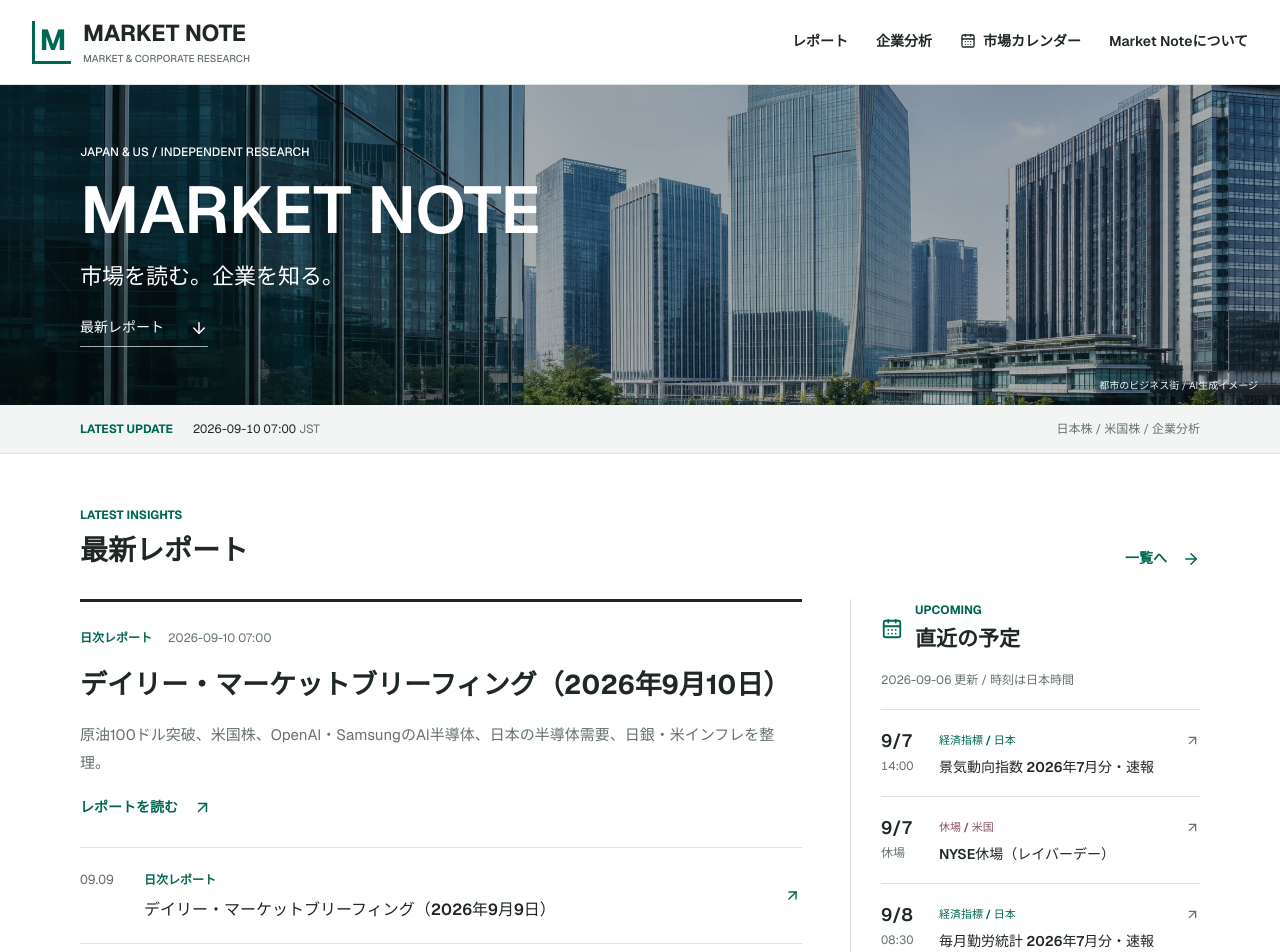
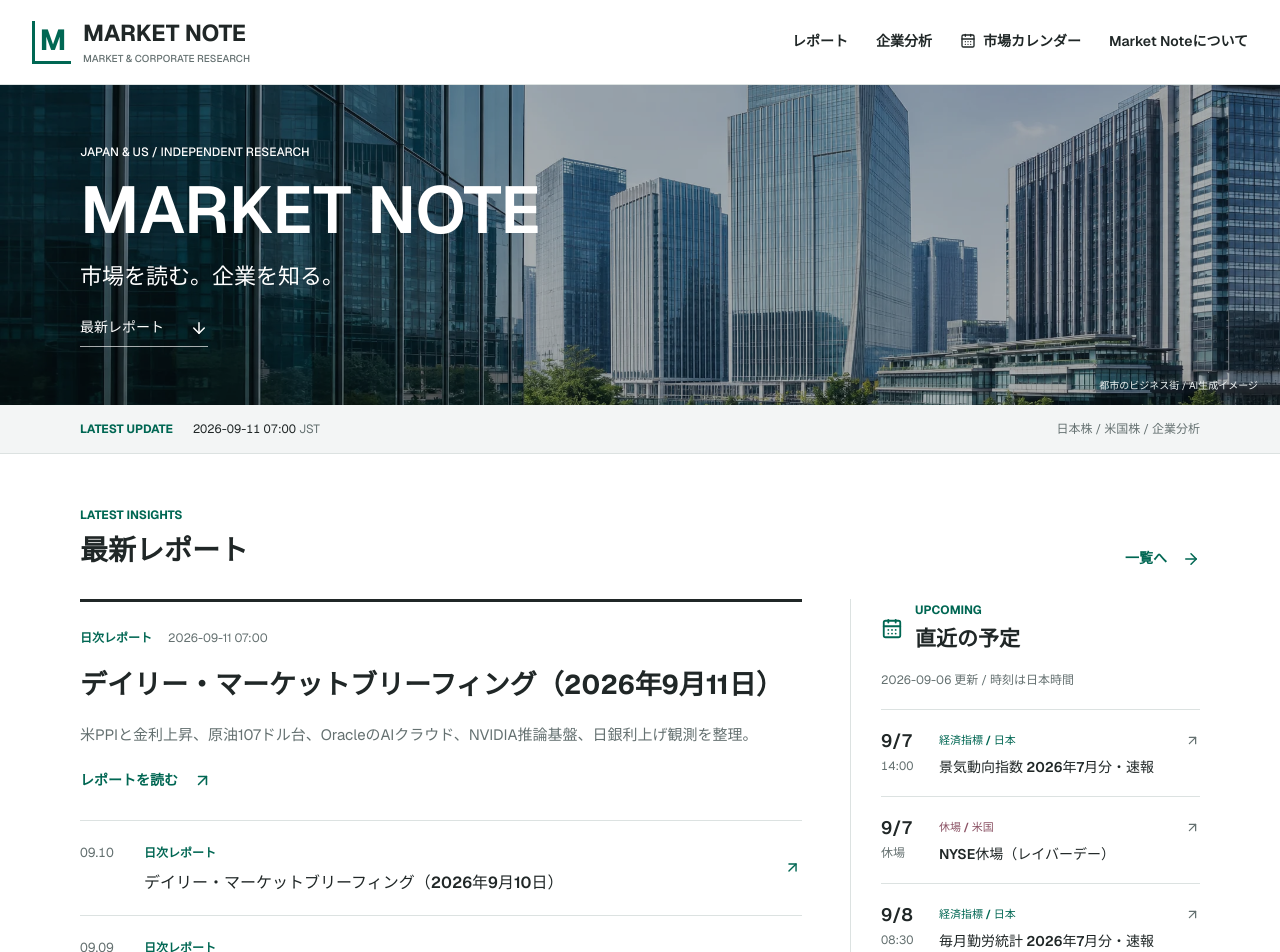
Before and after one commit to market-note-jp/market-note, a Next.js app: page / in a window 1280 px wide. Shown: the top 952 px of the page. Built offline with nearby package versions, Linux system fonts and the light colour scheme.

Commit message:
Add 2026-09-11 briefing to home page

```diff
--- a/app/page.tsx
+++ b/app/page.tsx
@@ -5,6 +5,14 @@ import { ArrowDown, ArrowRight, ArrowUpRight, CalendarDays } from "lucide-react"
 import { marketCalendarEvents, marketCalendarReviewedAt } from "./market-calendar-data";
 
 const articles = [
+  {
+    kind: "日次レポート",
+    date: "2026-09-11 07:00",
+    dateTime: "2026-09-11T07:00:00+09:00",
+    title: "デイリー・マーケットブリーフィング（2026年9月11日）",
+    excerpt: "米PPIと金利上昇、原油107ドル台、OracleのAIクラウド、NVIDIA推論基盤、日銀利上げ観測を整理。",
+    href: "/articles/daily-2026-09-11",
+  },
   {
     kind: "日次レポート",
     date: "2026-09-10 07:00",
```
